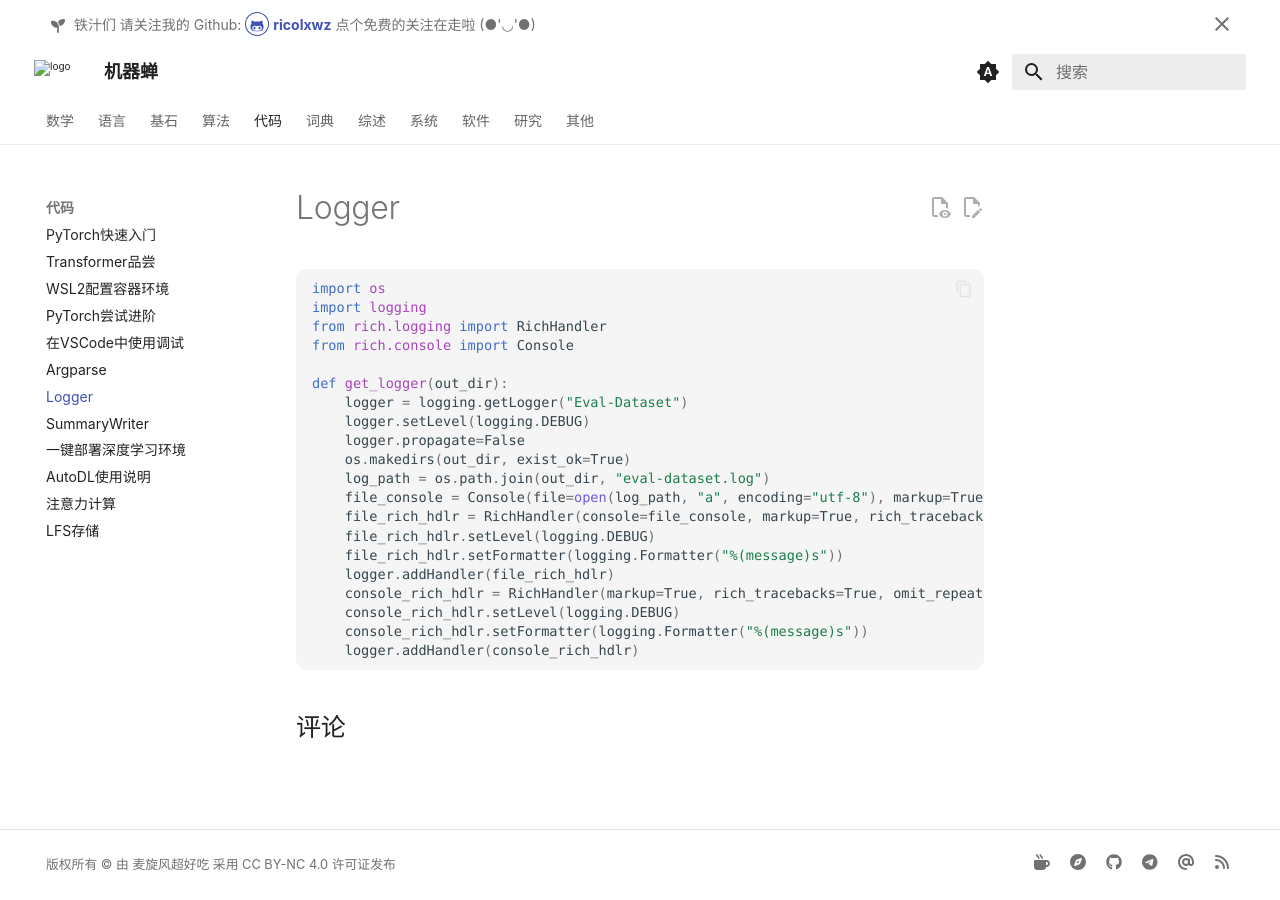
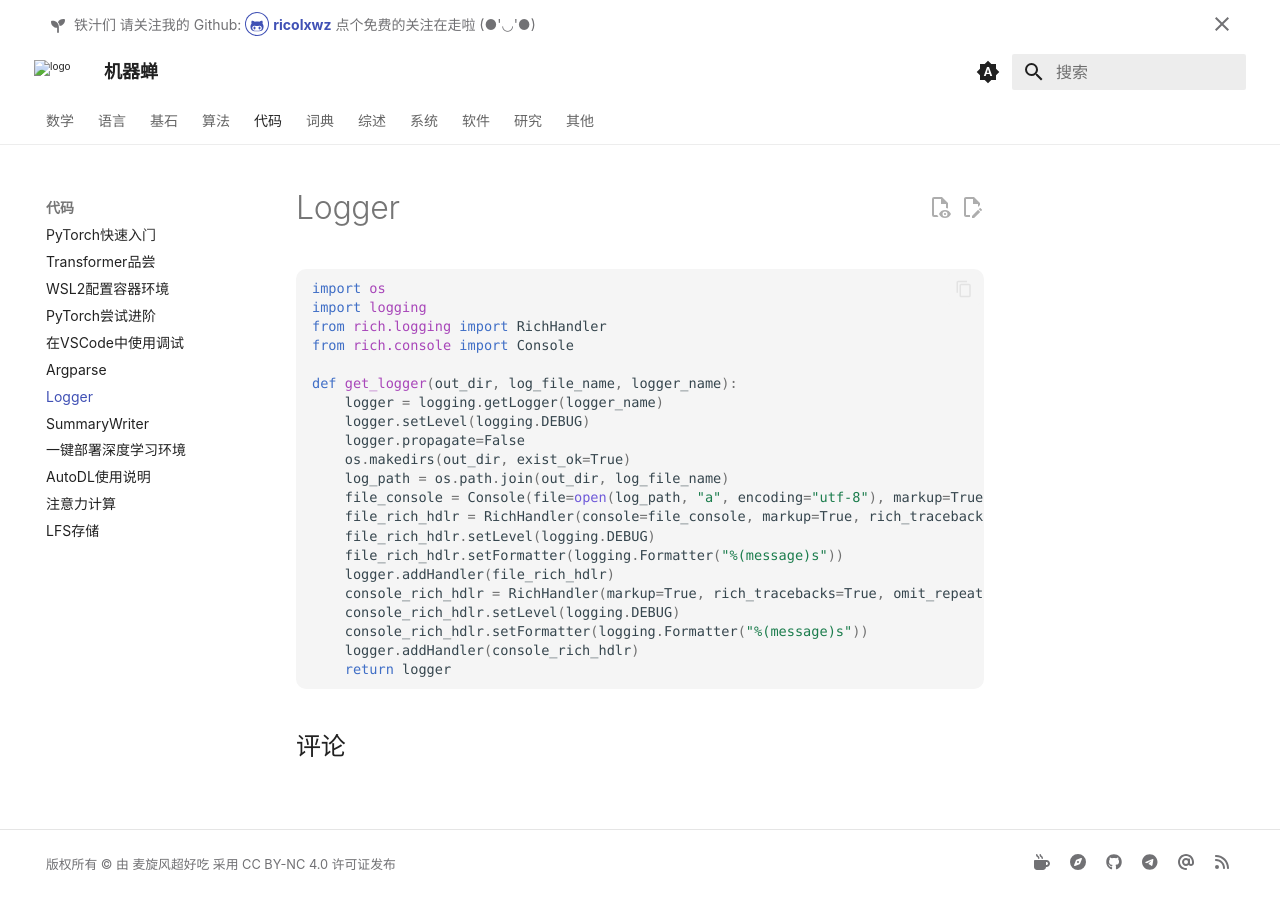
Before and after one commit to ricolxwz/note, an MkDocs documentation site: the page built from docs/code/logger.md, in a window 1280 px wide. Built offline with MkDocs 1.6.1 and Material for MkDocs 9.7.7, drawn with Linux system fonts in a browser that asks for light colours; some web fonts are replaced; comment, search, counter and statistics services are not loaded; a style sheet for code colours, icons or effects is not loaded.

Commit message:
docs: update logger.md

````diff
--- a/docs/code/logger.md
+++ b/docs/code/logger.md
@@ -9,12 +9,12 @@ import logging
 from rich.logging import RichHandler
 from rich.console import Console
 
-def get_logger(out_dir):
-    logger = logging.getLogger("Eval-Dataset")
+def get_logger(out_dir, log_file_name, logger_name):
+    logger = logging.getLogger(logger_name)
     logger.setLevel(logging.DEBUG)
     logger.propagate=False
     os.makedirs(out_dir, exist_ok=True)
-    log_path = os.path.join(out_dir, "eval-dataset.log")
+    log_path = os.path.join(out_dir, log_file_name)
     file_console = Console(file=open(log_path, "a", encoding="utf-8"), markup=True, highlight=True)
     file_rich_hdlr = RichHandler(console=file_console, markup=True, rich_tracebacks=True, omit_repeated_times=False, show_path=False)
     file_rich_hdlr.setLevel(logging.DEBUG)
@@ -24,4 +24,5 @@ def get_logger(out_dir):
     console_rich_hdlr.setLevel(logging.DEBUG)
     console_rich_hdlr.setFormatter(logging.Formatter("%(message)s"))
     logger.addHandler(console_rich_hdlr)
+    return logger
 ```
````
